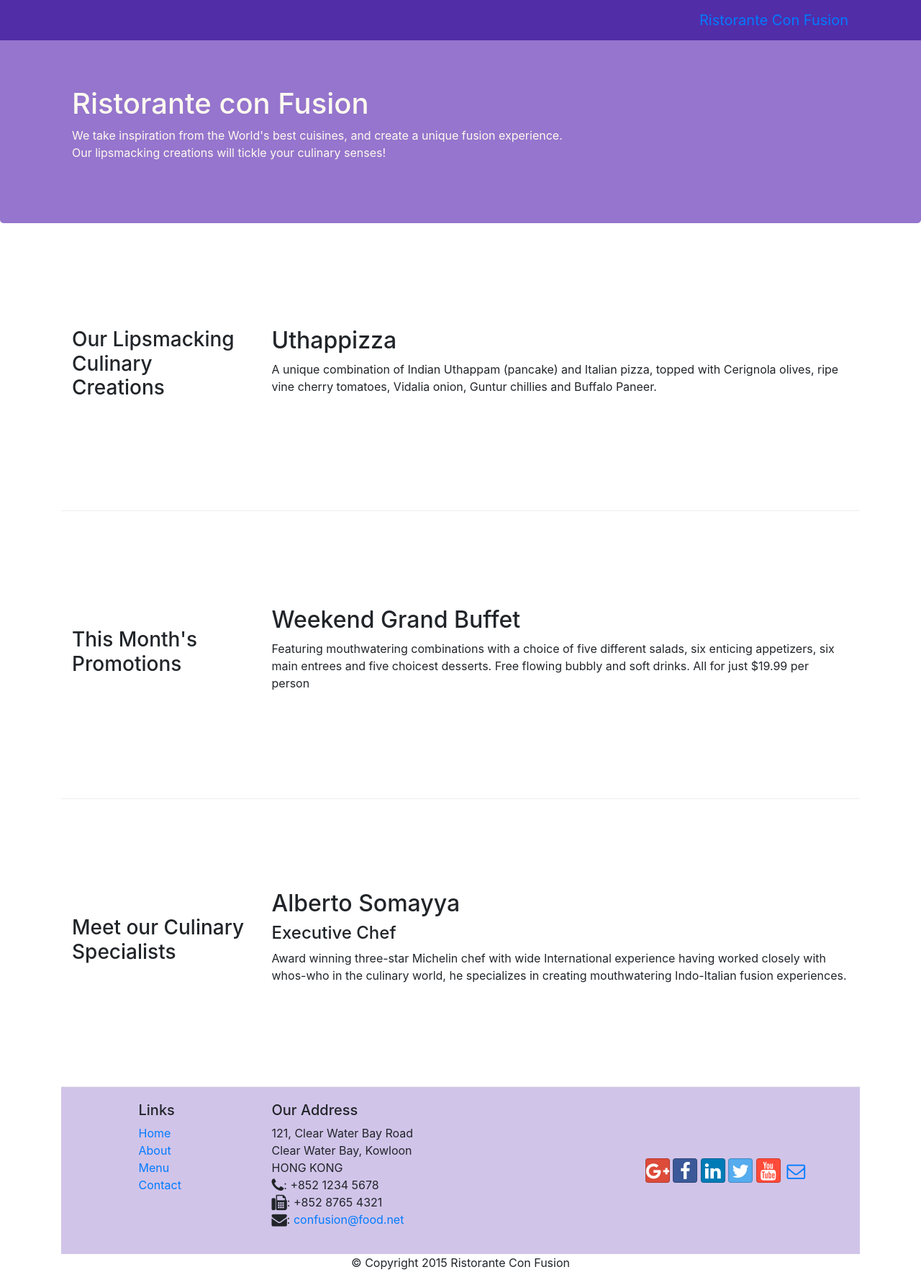
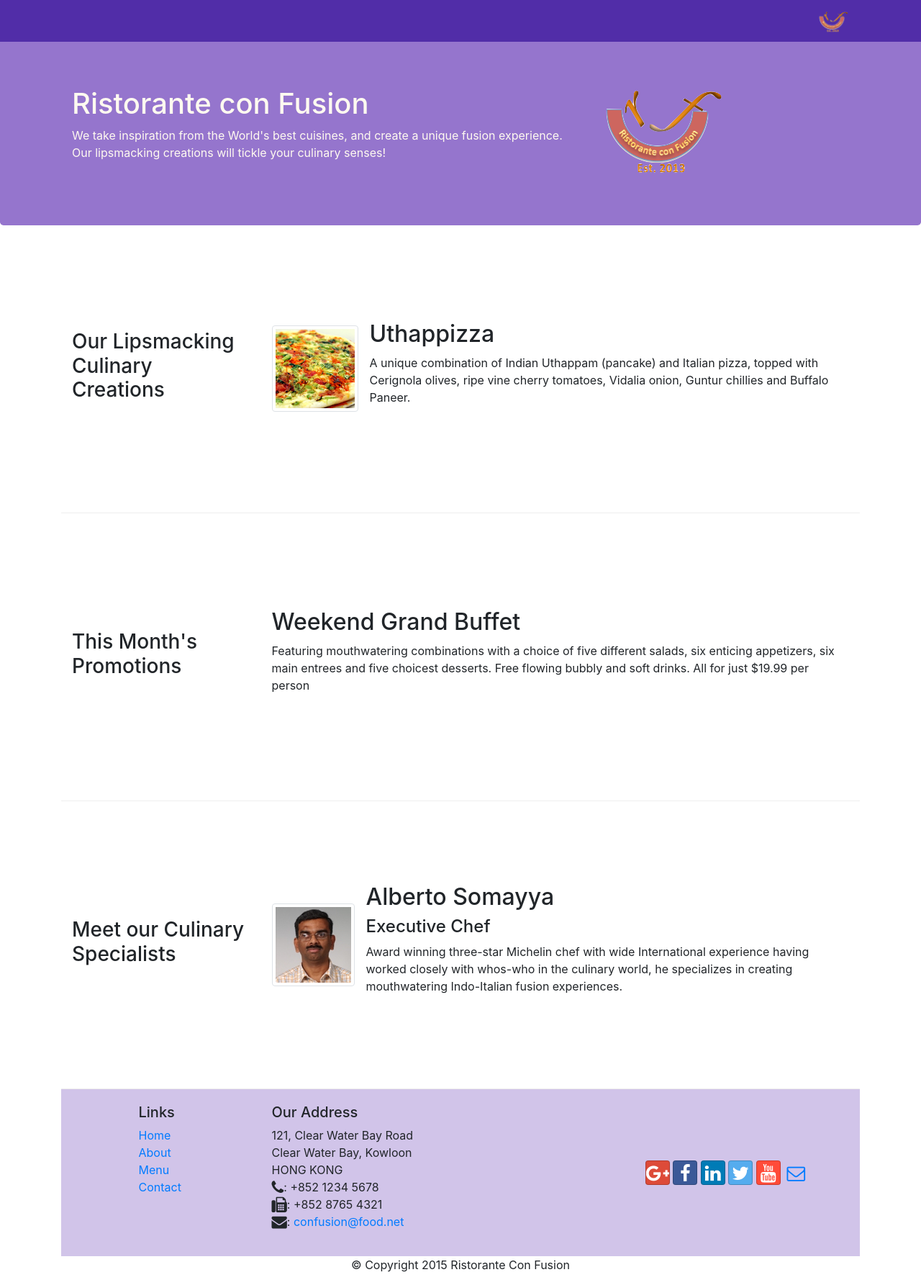
Before and after one commit to vulaplay/conStrap4, a website: page index.html in a window 1280 px wide. Shown: the whole page at 72% size. Drawn offline with nearby package versions, Linux system fonts and the light colour scheme.

Commit message:
imgs and media

```diff
--- a/index.html
+++ b/index.html
@@ -23,7 +23,7 @@
             <button class="navbar-toggler" type="button" data-toggle="collapse" data-target="#Navbar">
                 <span class="navbar-toggler-icon"></span>
             </button>
-            <a class="navbar-brand" href="#">Ristorante Con Fusion</a>
+            <a class="navbar-brand" href="#"><img src="img/logo.png" height="30" width="41" alt=""></a>
             <div class="collapse navbar-collapse" id="Navbar">
                 <ul class="navbar-nav">
                     <li class="nav-item active"><a class="nav-link" href="#"><span class="fa fa-home fa-lg"></span> Home</a></li>
@@ -45,7 +45,8 @@
                     <h1>Ristorante con Fusion</h1>
                     <p>We take inspiration from the World's best cuisines, and create a unique fusion experience. Our lipsmacking creations will tickle your culinary senses!</p>
                 </div>
-                <div class="col col-sm">
+                <div class="col col-sm align-self-center">
+                    <img src="img/logo.png" class="img-fluid" alt="">
                 </div>
             </div>
         </div>
@@ -57,8 +58,13 @@
                 <h3>Our Lipsmacking Culinary Creations</h3>
             </div>
             <div class="col-sm col-md flex-first">
-                <h2>Uthappizza</h2>
-                <p class="hidden-xs-down">A unique combination of Indian Uthappam (pancake) and Italian pizza, topped with Cerignola olives, ripe vine cherry tomatoes, Vidalia onion, Guntur chillies and Buffalo Paneer.</p>
+                <div class="media">
+                    <img class="d-flex mr-3 img-thumbnail align-self-center" src="img/uthappizza.png" alt="uthapizza">
+                    <div class="mdeia-body">
+                        <h2 class="mt-0">Uthappizza</h2>
+                        <p class="hidden-xs-down">A unique combination of Indian Uthappam (pancake) and Italian pizza, topped with Cerignola olives, ripe vine cherry tomatoes, Vidalia onion, Guntur chillies and Buffalo Paneer.</p>
+                    </div>
+                </div>
             </div>
         </div>
 
@@ -74,13 +80,18 @@
         </div>
 
         <div class="row row-content align-items-center">
-            <div class="col-sm-4 col-md-3 flex-first">
+            <div class="col-sm-4 col-md-3 flex-last">
                 <h3>Meet our Culinary Specialists</h3>
             </div>
-            <div class="col-sm col-md flex-last">
-                <h2>Alberto Somayya</h2>
-                <h4>Executive Chef</h4>
-                <p class="hidden-xs-down">Award winning three-star Michelin chef with wide International experience having worked closely with whos-who in the culinary world, he specializes in creating mouthwatering Indo-Italian fusion experiences. </p>
+            <div class="col-sm col-md flex-first">
+                <div class="media">
+                    <img class="d-flex mr-3 img-thumbnail align-self-center" src="img/alberto.png" alt="Alberto Somayya">
+                    <div class="media-body">
+                        <h2 class="mt-0">Alberto Somayya</h2>
+                        <h4>Executive Chef</h4>
+                        <p class="hidden-xs-down">Award winning three-star Michelin chef with wide International experience having worked closely with whos-who in the culinary world, he specializes in creating mouthwatering Indo-Italian fusion experiences. </p>
+                    </div>
+                </div>
             </div>
         </div>
     </div>
```
Also changed, not shown: aboutus.html (+3 -2 lines), contactus.html (+3 -2 lines), img/alberto.png (added), img/buffet.png (added), img/logo.png (added), img/uthappizza.png (added), 1 other file.
